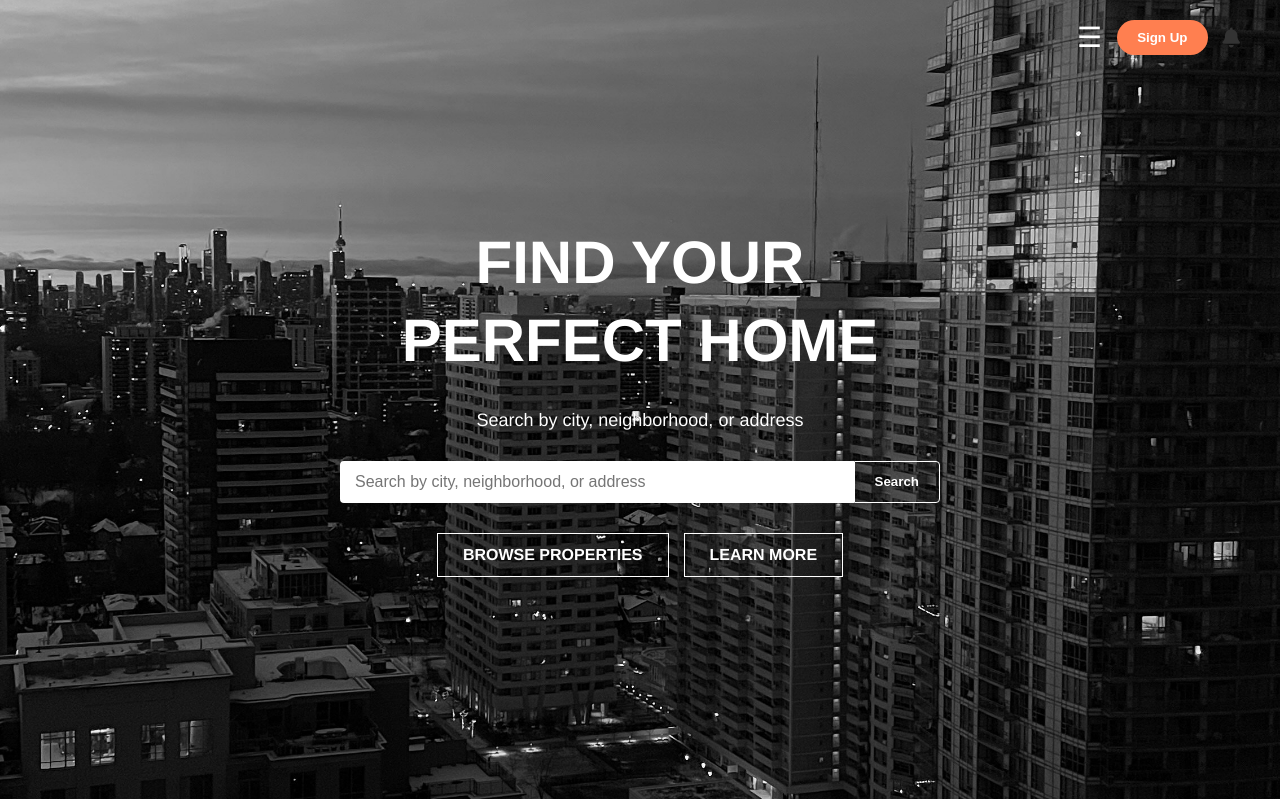
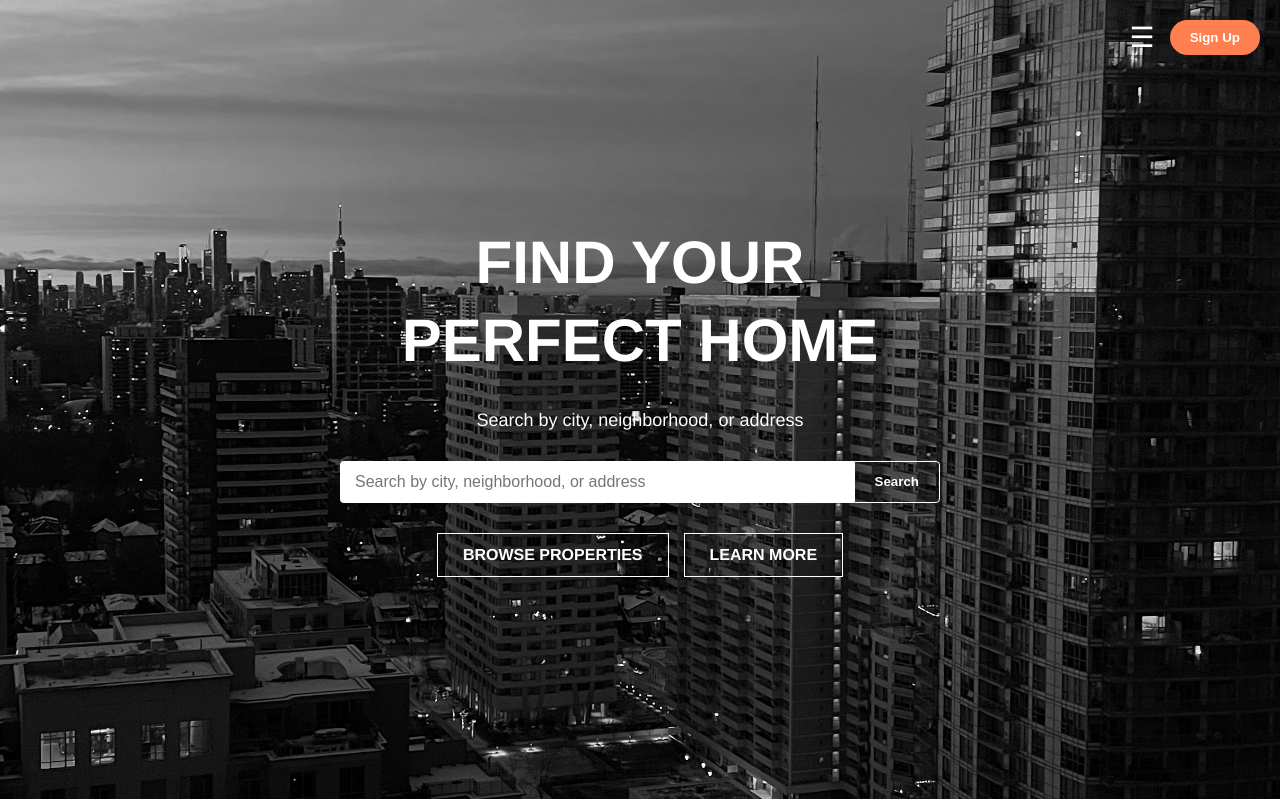
Before and after one commit to AfreenNazmin/Efficient-House-Renting-Property-management-System, a PHP site: page /php/index.php in a window 1280 px wide. Shown: the top 799 px of the page. Run offline with PHP 8.4, Linux system fonts and the light colour scheme; data comes from the database, SQL or seed files in the repository; some libraries are stand-ins or nearby versions.

Commit message:
Remove notification icon from index.php
Removed notification icon and its related elements from the index page.

```diff
--- a/php/index.php
+++ b/php/index.php
@@ -22,15 +22,6 @@ include 'property_card.php';
     <div class="signup-button">
       <a href="../html/signup.html"><button>Sign Up</button></a>
     </div>
-    <!-- Notification Icon -->
-<div class="notification" id="notifIcon" style="position: relative; margin-right: 20px; cursor: pointer;">
-  <i class="fas fa-bell" style="font-size: 20px; color: #333;"></i>
-  <span id="notificationCount"
-        style="position: absolute; top: -5px; right: -5px; background: red; color: white;
-               border-radius: 50%; padding: 2px 6px; font-size: 12px; display: none;">
-  </span>
-</div>
-
 
     <nav class="mobile-menu">
       <a href="index.php">Home</a>
```
